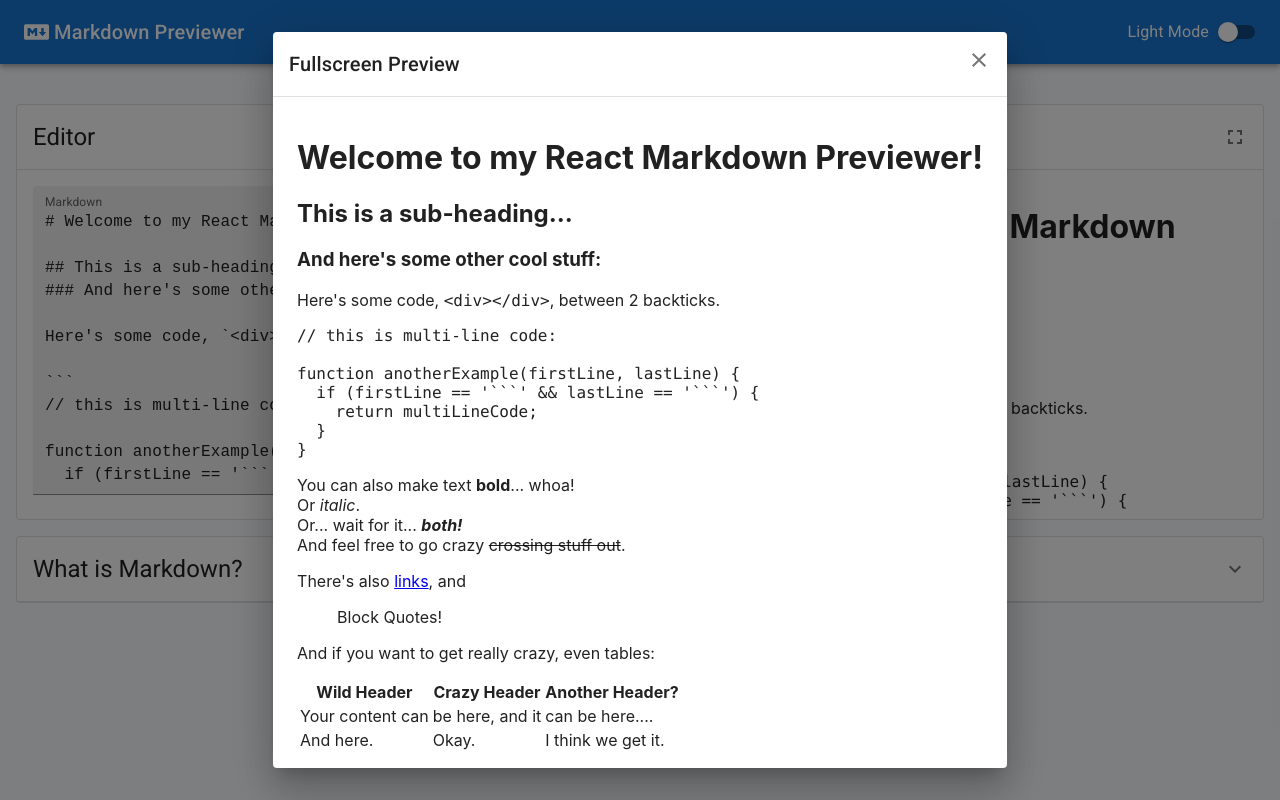
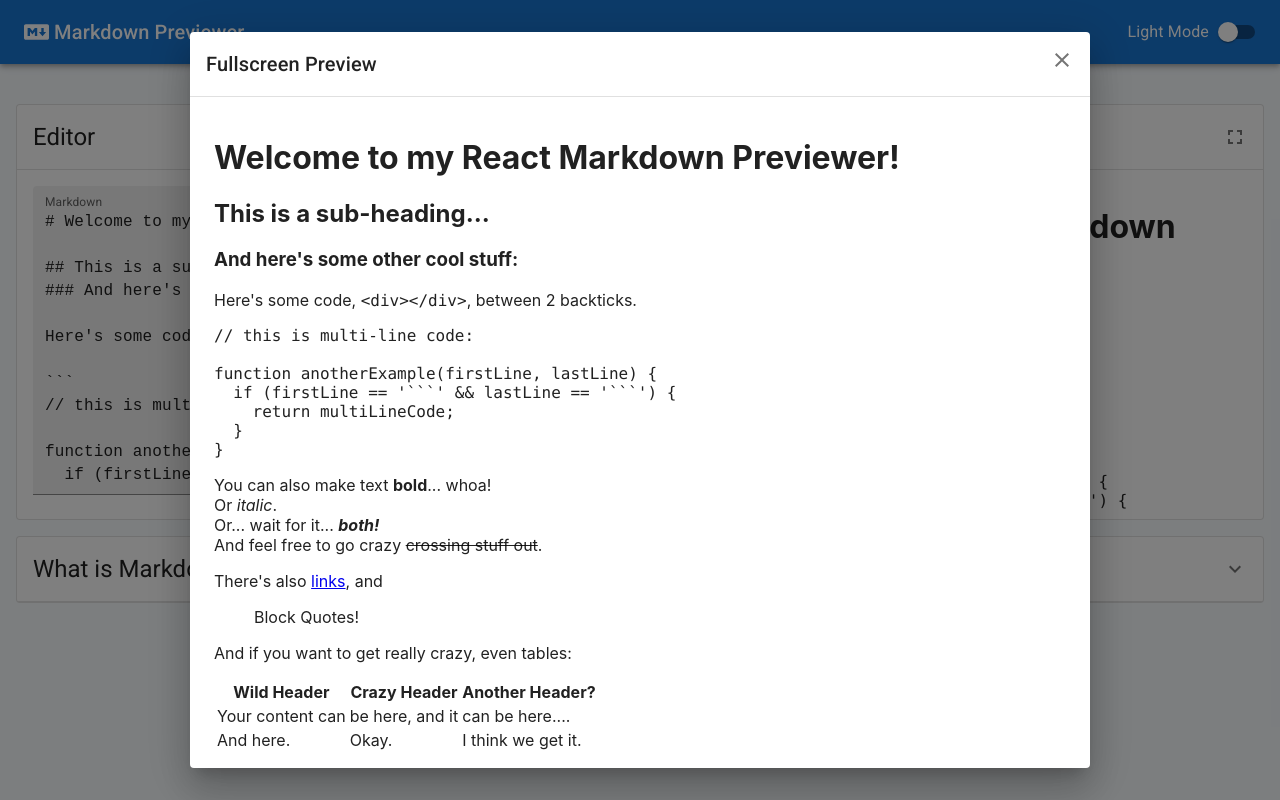
Before and after one commit to c-ehrlich/markdown-previewer, a React (Create React App) app: page / in a window 1280 px wide. Both pictures are taken after a click on the button 1235 px from the left and 137 px from the top of the page. Built offline with nearby package versions, Linux system fonts and the light colour scheme.

Commit message:
modal full screen preview has aat least md width even when there is very little text

```diff
--- a/src/components/Output.jsx
+++ b/src/components/Output.jsx
@@ -112,8 +112,8 @@ const Output = () => {
         TransitionComponent={Transition}
         keepMounted
         onClose={handleCloseModal}
-        maxWidth="xl"
-        fullWidth={false}
+        maxWidth="md"
+        fullWidth={true}
       >
         <SwipeInDialogTitle
           id="markdown-modal-title"
```
Also changed, not shown: 1 other file (tests, documents, lock files or other folders).
